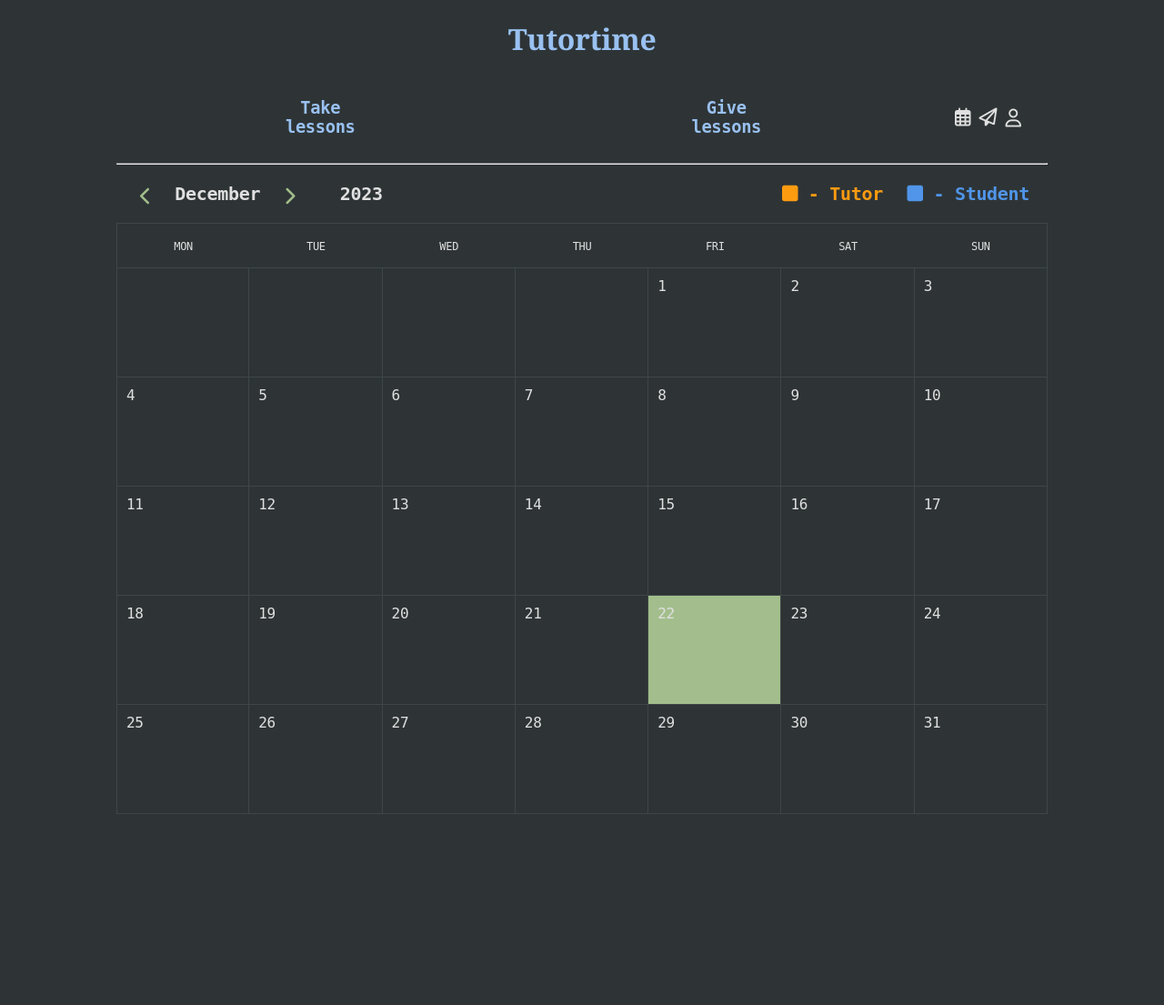
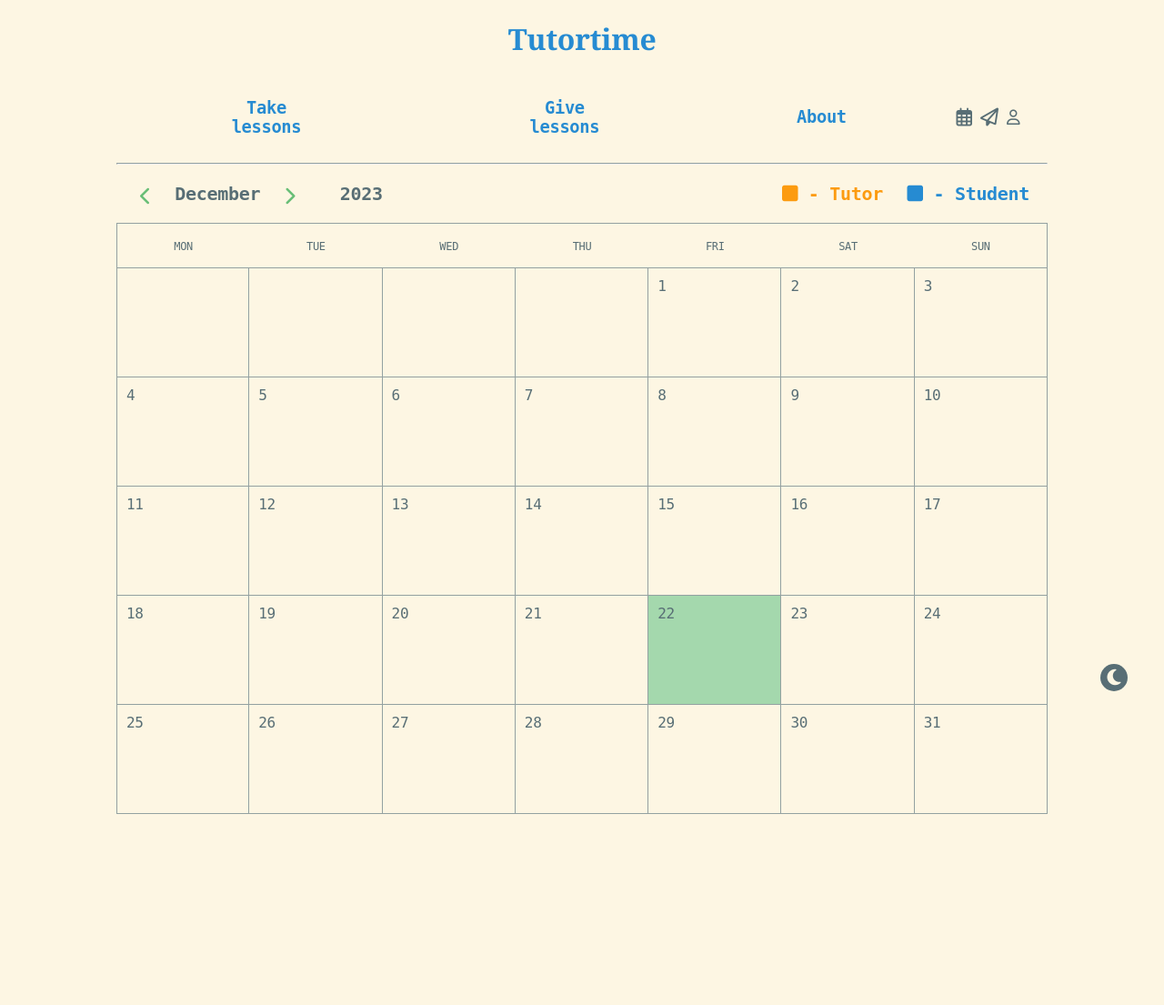
Before and after one commit to mikey-boy/tutortime, a Flask app: page /user/calendar/list in a window 1280 px wide. Shown: the whole page at 91% size. Run offline with Flask 3, Linux system fonts and the light colour scheme; the visitor is signed in with stand-in values (Sample User, id 1); lists and menus that the app fills with data are empty; some libraries are stand-ins or nearby versions.

Commit message:
Light mode (#7)
* Add light mode, standardize variable names

* Improved styling a bit

* More small stylistic changes

* Place button in fixed position on page

```diff
--- a/tutortime/static/scss/style.scss
+++ b/tutortime/static/scss/style.scss
@@ -1,16 +1,30 @@
-:root {
-    --background: #2e3436;
-    --background-light: #3e4648;
-    --background-lighter: #808080;
-    --background-lesson: #fef0db;
-    --headers: #99C1F1;
-    --login: #5095e9;
-    --tutor: #fc9b10;
-    --links: #A3BE8C;
-    --signup: #85b75c;
-    --text-white: #fff;
-    --text: #E0E0E0;
-    --error-text: #b85757;
+[data-theme="dark"] {
+    --base0: #2e3436;
+    --base1: #3e4648;
+    --base2: #808080;
+    --base3: #fef0db;
+    --text0: #E0E0E0;
+    --text1: #fff;
+    --green0: #a3be8c;
+    --green1: #85b75c;
+    --blue0: #5095e9;
+    --blue1: #99C1F1;
+    --orange: #fc9b10;
+    --red: #b85757;
+}
+[data-theme="light"] {
+    --base0:#fdf6e3;
+    --base1: #eee8d5;
+    --base2: #93a1a1;
+    --base3: #fef0db;
+    --text0: #586e75;
+    --text1: #fff;
+    --green0: #a4d8ad;
+    --green1:#68be76;
+    --blue0: #268bd2;
+    --blue1: #268bd2;
+    --orange: #fc9b10;
+    --red: #b85757;
 }
 
 $fa-font-path: "../fontawesome/webfonts";
@@ -22,20 +36,20 @@ $fa-font-path: "../fontawesome/webfonts";
 @mixin common-button {
     width: 100%;
     padding: 10px;
-    color: var(--text-white)
+    color: var(--text1)
 }
 
 html {
-	background-color: var(--background);
+	background-color: var(--base0);
 }
 hr {
-	border-top: 1px solid var(--background-lighter);
+	border-top: 1px solid var(--base2);
 }
 head {
     display: flex;
 }
 body {
-    color: var(--text);
+    color: var(--text0);
 	width: 80%;
 	min-width: 720px;
 	max-width: 1440px;
@@ -50,11 +64,11 @@ th {
     font-weight: bolder;
 }
 a {
-    color: var(--links);
+    color: var(--green1);
 	text-decoration: none;
 }
 h1, h2, h3, h4, h5, h6 {
-    color: var(--headers);
+    color: var(--blue1);
 }
 button {
     cursor: pointer;
@@ -243,7 +258,7 @@ button {
 
     button {
         background: none;
-        color: var(--links);
+        color: var(--green1);
     }
     &-date {
         display: inline-block;
@@ -254,11 +269,11 @@ button {
         float: right;
 
         &-tutor {
-            color: var(--tutor);
+            color: var(--orange);
             margin: 15px;
         }
         &-student {
-            color: var(--login);
+            color: var(--blue0);
         }
     }
 }
@@ -273,8 +288,8 @@ button {
 }
 .day {
     padding: 10px;
-    border-bottom: 1px solid var(--background-light);
-    border-right: 1px solid var(--background-light);
+    border-bottom: 1px solid var(--base2);
+    border-right: 1px solid var(--base2);
 
     &:nth-of-type(n + 1):nth-of-type(-n + 7) {
         grid-row: 2;
@@ -293,7 +308,7 @@ button {
     }
     &:nth-of-type(7n + 1) {
         grid-column: 1 / 1;
-        border-left: 1px solid var(--background-light);
+        border-left: 1px solid var(--base2);
     }
     &:nth-of-type(7n + 2) {
         grid-column: 2 / 2;
@@ -319,18 +334,18 @@ button {
         text-align: center;
         line-height: 50px;
         font-weight: 500;
-        border-bottom: 1px solid var(--background-light);
-        border-top: 1px solid var(--background-light);
+        border-bottom: 1px solid var(--base2);
+        border-top: 1px solid var(--base2);
 
         &:nth-of-type(7n + 7) {
-            border-right: 1px solid var(--background-light);
+            border-right: 1px solid var(--base2);
         }
         &:nth-of-type(7n + 1) {
-            border-left: 1px solid var(--background-light);
+            border-left: 1px solid var(--base2);
         }
     }
     &-today {
-        background-color: var(--links);
+        background-color: var(--green0);
     }
 }
 .calendar-lesson {
@@ -408,17 +423,34 @@ button {
     width: 100%;
     text-align: center;
     font-family: Georgia, serif;
-    color: var(--headers);
+    color: var(--blue1);
+}
+#theme-switch-container {
+    position: fixed;
+    display: flex;
+    justify-content: center;
+    align-items: center;
+    right: 40px;
+    bottom: 40px;
+    border-radius: 50%;
+    background: var(--text0);
+    width: 30px;
+    height: 30px;
+
+    button {
+        background: none;
+        color: var(--base0);
+    }
 }
 #home-nav {
     width: 100%;
     margin: 0 auto;
 
     a {
-        color: var(--text);
+        color: var(--text0);
     }
     button {
-        color: var(--text);
+        color: var(--text0);
         background: none;
         padding: 0;
         margin: 0;
--- a/tutortime/templates/base.html
+++ b/tutortime/templates/base.html
@@ -1,17 +1,49 @@
 <!doctype html>
-<html>
+<html data-theme="dark">
   <head>
     <link href="{{ url_for('static', filename='css/style.scss.css') }}" rel="stylesheet" type="text/css">
     <link rel="shortcut icon" href="{{ url_for('static', filename='img/favicon.ico') }}">
     <script src="https://cdnjs.cloudflare.com/ajax/libs/socket.io/4.0.1/socket.io.js" integrity="sha512-q/dWJ3kcmjBLU4Qc47E4A9kTB4m3wuTY7vkFJDTZKjTs8jhyGQnaUrxa0Ytd0ssMZhbNua9hE+E7Qv1j+DyZwA==" crossorigin="anonymous"></script>
+    <script src="https://cdn.jsdelivr.net/npm/alpinejs@3.x.x/dist/cdn.min.js"></script>
     <title>Tutortime - {% block title%} {% endblock %}</title>
   </head>
   <body>
     <a href="/" id="logo"><h1>Tutortime</h1></a>
     {% block navbar %}{% endblock %}
     {% block content %}{% endblock %}
+    <div id="theme-switch-container">
+      <button @click="themeToggle()"><i class="fa-solid fa-moon fa-xl"></i></button>
+    </div>
   </body>
   <footer>
-    <script src="https://cdn.jsdelivr.net/npm/alpinejs@3.x.x/dist/cdn.min.js"></script>
+    <script>
+        function calculateSettingAsThemeString(localStorageTheme, systemSettingDark) {
+            if (localStorageTheme !== null) {
+                return localStorageTheme;
+            }
+
+            if (systemSettingDark.matches) {
+                return "dark";
+            }
+
+            return "light";
+        }
+
+        function updateThemeOnHtmlEl(theme) {
+            document.querySelector("html").setAttribute("data-theme", theme);
+        }
+
+        const localStorageTheme = localStorage.getItem("theme");
+        const systemSettingDark = window.matchMedia("(prefers-color-scheme: dark)");
+
+        let currentThemeSetting = calculateSettingAsThemeString(localStorageTheme, systemSettingDark);
+        updateThemeOnHtmlEl(currentThemeSetting);
+
+        function themeToggle() {
+            currentThemeSetting = currentThemeSetting === "dark" ? "light" : "dark";
+            localStorage.setItem("theme", currentThemeSetting);
+            updateThemeOnHtmlEl(currentThemeSetting);
+        }
+    </script>
   </footer>
 </html>
--- a/tutortime/templates/home.html
+++ b/tutortime/templates/home.html
@@ -7,14 +7,14 @@
         <tr>
             <th><a href="{{ url_for('service.service_list') }}"><h3>Take<br>lessons</h3></a></th>
             <th><a href="{{ url_for('service.user_service_list', status='active') }}"><h3>Give<br>lessons</h3></a></th>
-            {# <th><a href="{{ url_for('about') }}"><h3>How it works</h3></a></th> #}
+            <th><a href=""><h3>About</h3></a></th>
 
             <th>
+                <div x-data="{ open: false }">
                     {% if session.get("user_id", 0) %}
-                <div x-data="{ open: false }">
                             <a href="{{ url_for('user.user_calendar_list') }}"><i class="fa-regular fa-calendar-days fa-lg"></i></a>
                             <a href="{{ url_for('message.message_list') }}"><i class="fa-regular fa-paper-plane fa-lg"></i></a>
-                    <button @click="open = !open"><i class="fa-regular fa-user fa-xl"></i></button>
+                            <button @click="open = !open"><i class="fa-regular fa-user fa-lg"></i></button>
                             <div class="relative-container" x-show="open">
                                 <div id="user-modal-popout">
                                     <ul>
@@ -23,10 +23,10 @@
                                     </ul>
                                 </div>
                             </div>
-                </div>
                     {% else %}
                         <a href="{{ url_for('user.user_account_login') }}"><i class="fa-regular fa-user fa-lg"></i></a>
                     {% endif %}
+                </div>
             </th>
         </tr>
     </thead>
```
Also changed, not shown: other parts of tutortime/static/scss/style.scss (+72 -74 lines). Lines whose indentation alone changed are shown as unchanged.
